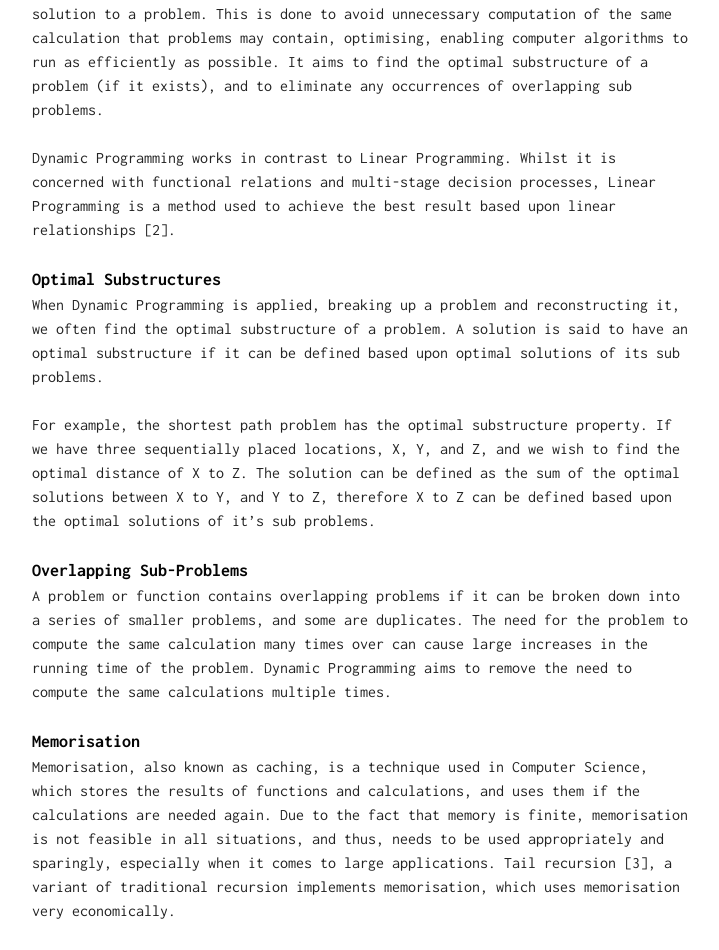
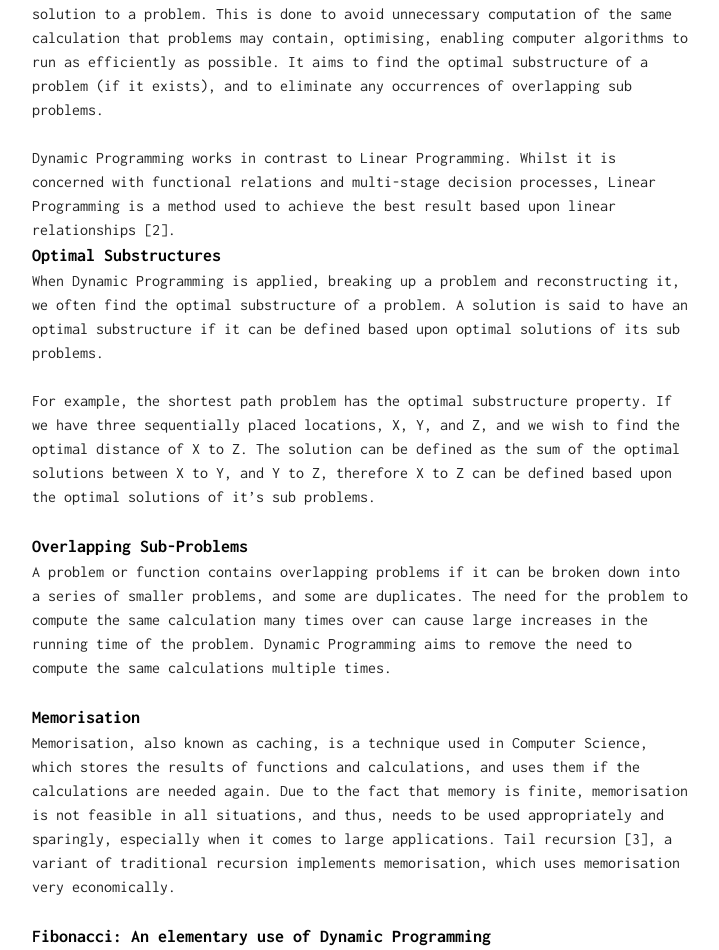
Before and after one commit to sibeitokgong/flawlessrhetoric, a Jekyll site: the page built from _posts/2017-10-24-Dynamic-Programming:-First-Principles.md.md, in a window 1280 px wide. Shown: the part 706-1656 px from the top of the page, without its empty margins (280-999 px from the left). Built offline with Jekyll 4.4.1, drawn with Linux system fonts in a browser that asks for light colours.

Commit message:
Update 2017-10-24-Dynamic-Programming:-First-Principles.md.md

```diff
--- a/_posts/2017-10-24-Dynamic-Programming:-First-Principles.md.md
+++ b/_posts/2017-10-24-Dynamic-Programming:-First-Principles.md.md
@@ -33,7 +33,6 @@ and to eliminate any occurrences of overlapping sub problems.
 
 Dynamic Programming works in contrast to Linear Programming. Whilst it is concerned with functional relations and multi-stage
 decision processes, Linear Programming is a method used to achieve the best result based upon linear relationships [2].
-<br><br>
 
 ### Optimal Substructures
 When Dynamic Programming is applied, breaking up a problem and reconstructing it, we often find the optimal
@@ -207,5 +206,6 @@ approach to dynamic programming, and aims only to introduce the concept of dynam
 [4] "Fibonacci number", En.wikipedia.org, 2017. [Online]. Available: https://en.wikipedia.org/wiki/Fibonacci_number. [Accessed: 22- Oct- 2017].
 [5] L. Fibonacci and L. Sigler, Fibonacci's Liber abaci. New York: Springer, 2003.
 [6] M. Tick, "A Tutorial on Dynamic Programming", Mat.gsia.cmu.edu, 2017. [Online]. Available: http://mat.gsia.cmu.edu/classes/dynamic/dynamic.html. [Accessed: 30- Oct- 2015].
+<br><br>
 
 The source code can be found [here](https://github.com/Foxh0und/dynamicprogramming).
```
